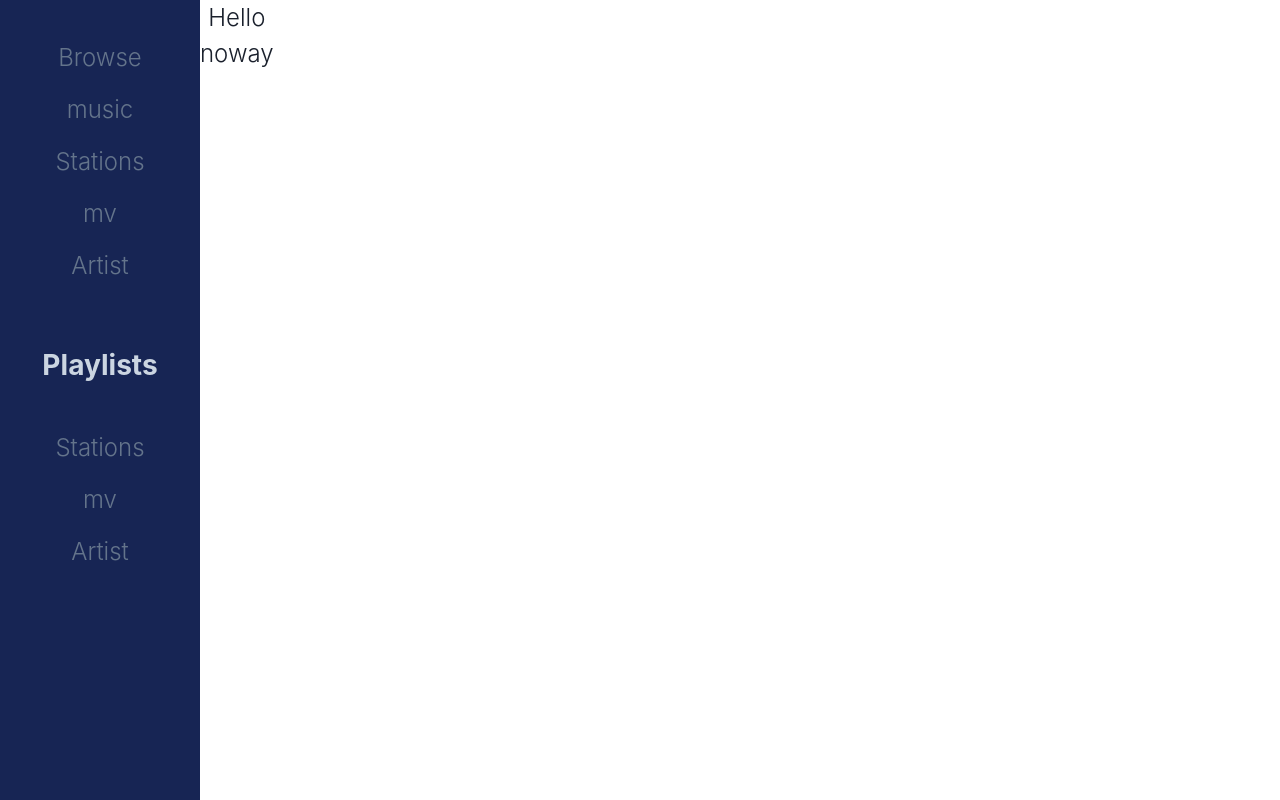
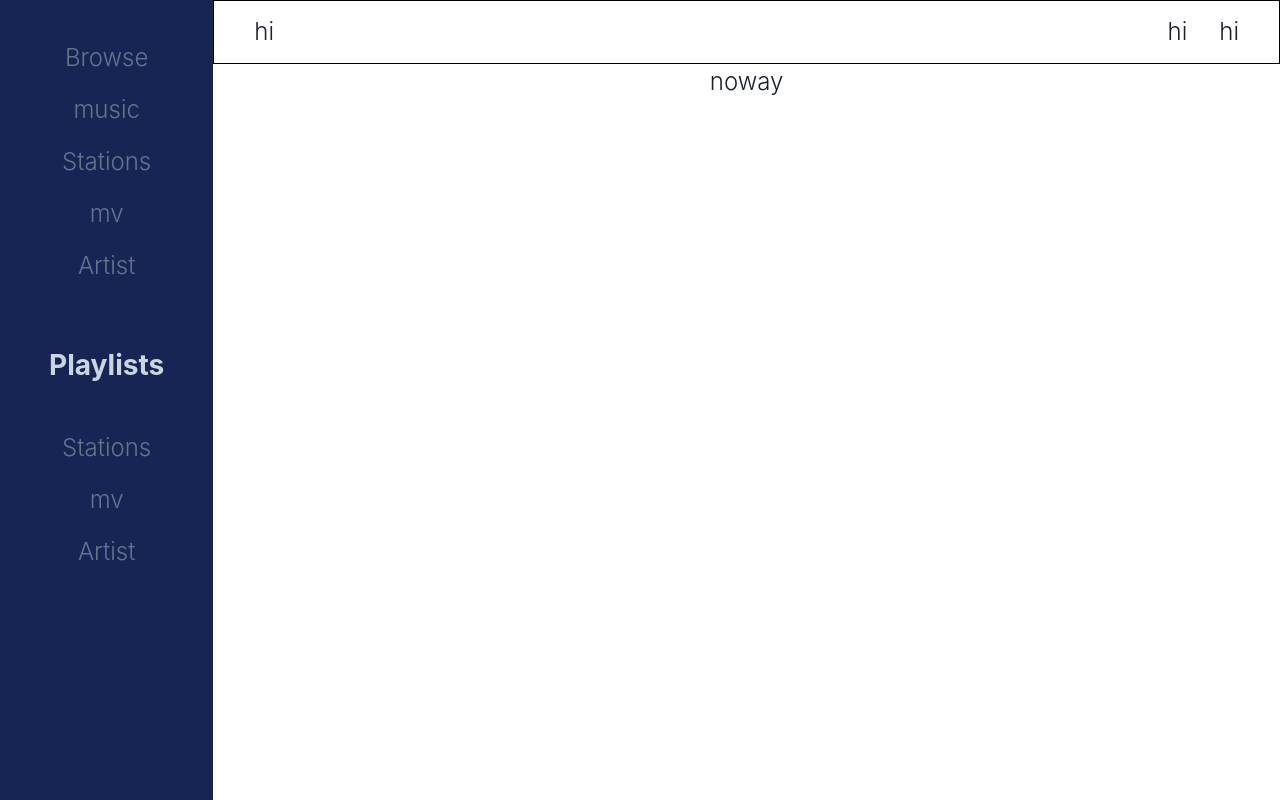
Before and after one commit to kbulau/rhythmic_retreat, a React (Vite) app: page /home in a window 1280 px wide. Built offline with nearby package versions, Linux system fonts and the light colour scheme.

Commit message:
add grid layout

```diff
--- a/src/Home.jsx
+++ b/src/Home.jsx
@@ -1,8 +1,8 @@
 export default function Home() {
   return (
     <>
-      <div className="flex">
-        <div className="m-0 p-0 w-[200px] bg-blue-950 h-screen flex flex-col gap-4 pt-10">
+      <div className="grid grid-cols-12">
+        <div className="m-0 p-0 col-span-2 bg-blue-950 h-screen flex flex-col gap-4 pt-10 min-w-[150px]">
           <div className="text-slate-500 text-s">Browse</div>
           <div className="text-slate-500">music</div>
           <div className="text-slate-500">Stations</div>
@@ -13,8 +13,14 @@ export default function Home() {
           <div className="text-slate-500"> mv</div>
           <div className="text-slate-500 pb-4">Artist</div>
         </div>
-        <div>
-          <header>Hello</header>
+        <div className="col-span-10">
+          <header className="flex space-between flex-wrap px-10 h-16 content-center">
+            <div className="flex">hi</div>
+            <div className="flex gap-8">
+              <div>hi</div>
+              <div>hi</div>
+            </div>
+          </header>
           <div>noway</div>
         </div>
       </div>
--- a/src/index.css
+++ b/src/index.css
@@ -1,5 +1,5 @@
 /* @tailwind base; */
-@tailwind components;
+/* @tailwind components; */
 @tailwind utilities;
 :root {
   --play: 'Playfair Display', serif;
@@ -43,3 +43,10 @@ body {
   background-repeat: none;
   background-position: center;
 }
+
+header {
+  display: flex;
+  justify-content: space-between;
+  width: 100%;
+  border: black solid 1px;
+}
```
